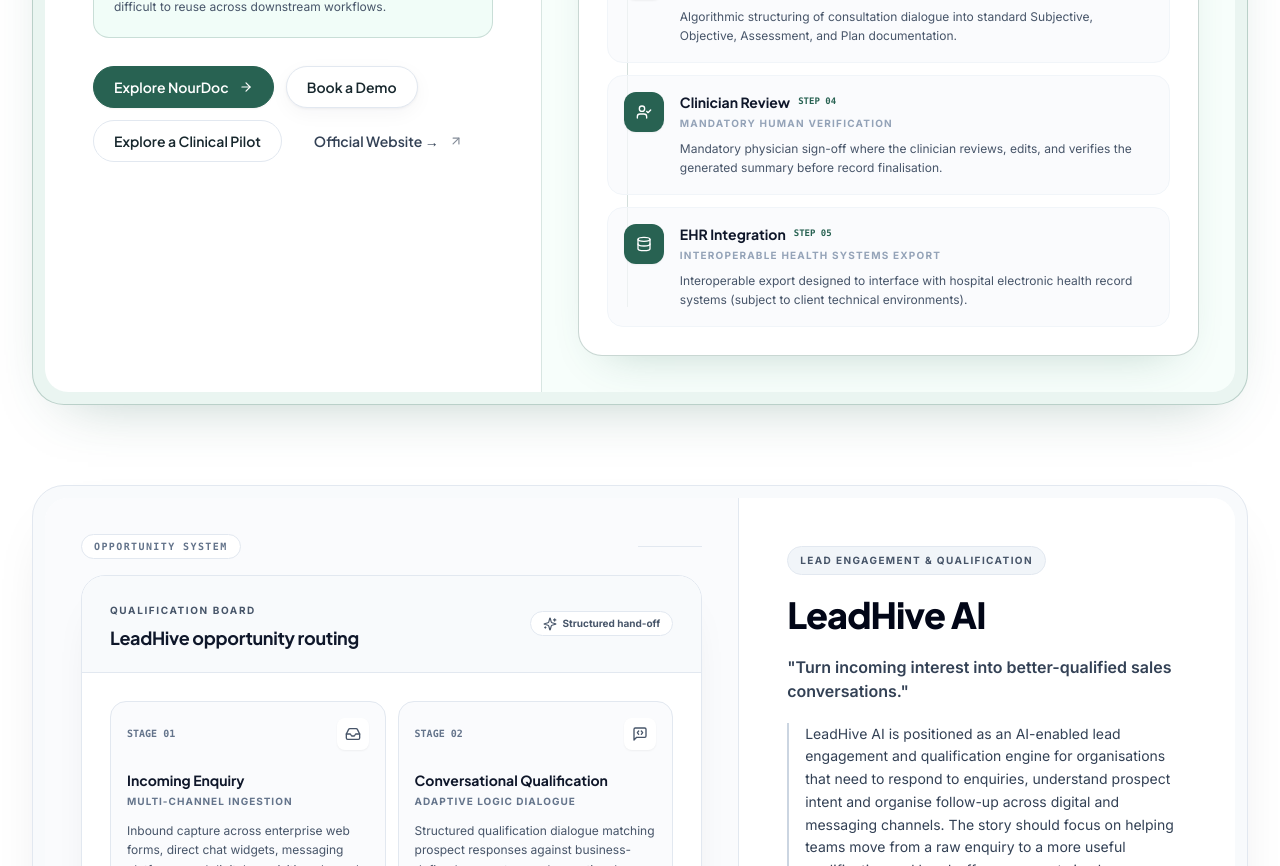
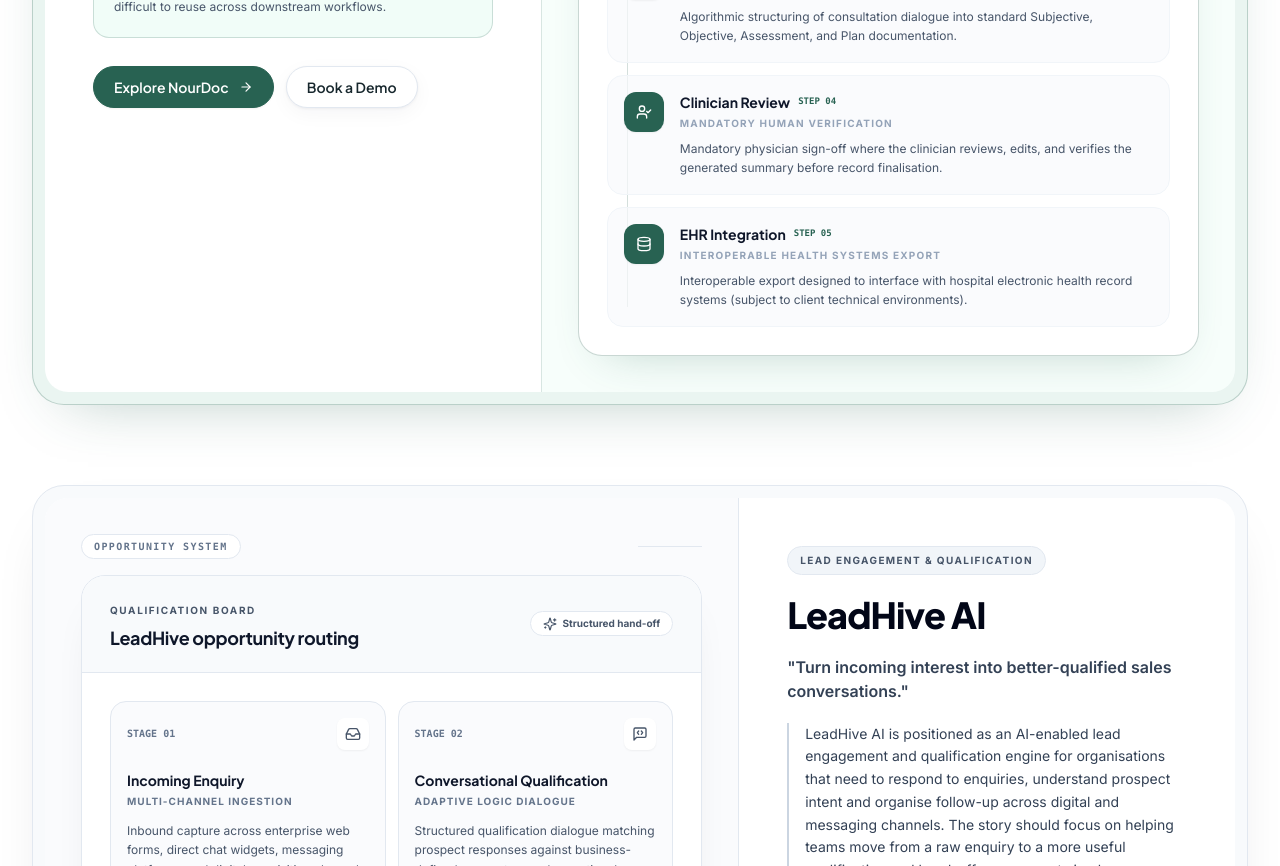
Before and after one commit to mnoumanrasheed/portfolio-atif-malik, a React (Vite) app: page /ventures in a window 1280 px wide. Shown: the part 2160-3026 px from the top of the page. Built offline with nearby package versions, Linux system fonts and the light colour scheme; a web font is replaced by a local one.

Commit message:
update NourDoc in Ventures: link Explore NourDoc to https://nour-doc.com/ and remove Explore a Clinical Pilot

```diff
--- a/src/pages/Ventures.tsx
+++ b/src/pages/Ventures.tsx
@@ -125,17 +125,11 @@
                       </div>
 
                       <div className="pt-2 flex flex-wrap items-center gap-3">
-                        <Button to="/products/nourdoc" variant="primary" showArrow>
+                        <Button href="https://nour-doc.com/" variant="primary" isExternal showArrow>
                           Explore NourDoc
                         </Button>
                         <Button to="/contact?interest=nourdoc-demo" variant="secondary" size="md">
                           Book a Demo
-                        </Button>
-                        <Button to="/contact?interest=nourdoc-pilot" variant="outline" size="md">
-                          Explore a Clinical Pilot
-                        </Button>
-                        <Button href={nourdoc.officialUrl || "https://nour-doc.com/"} variant="ghost" size="md" isExternal>
-                          Official Website &rarr;
                         </Button>
                       </div>
                     </div>
```
